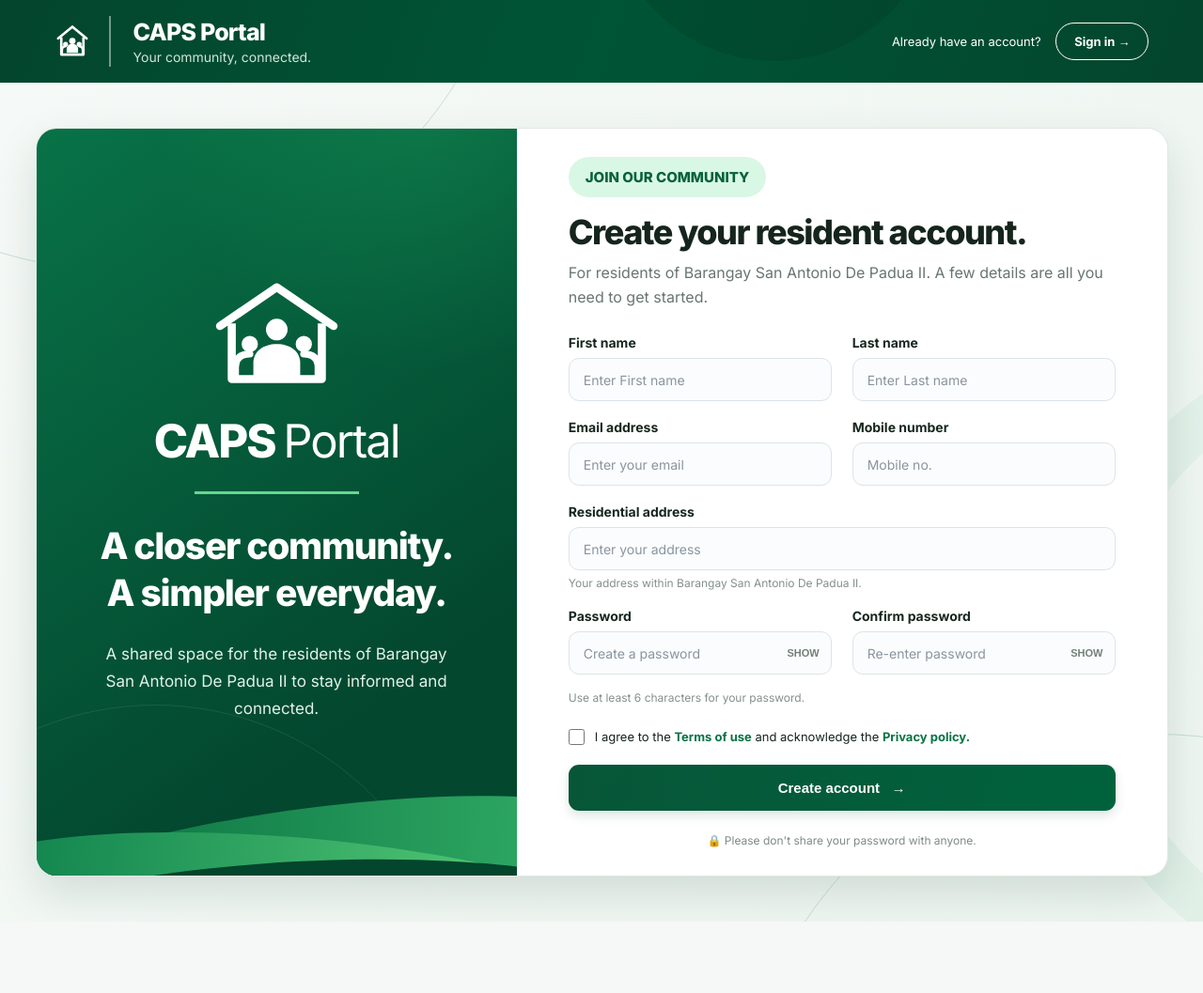
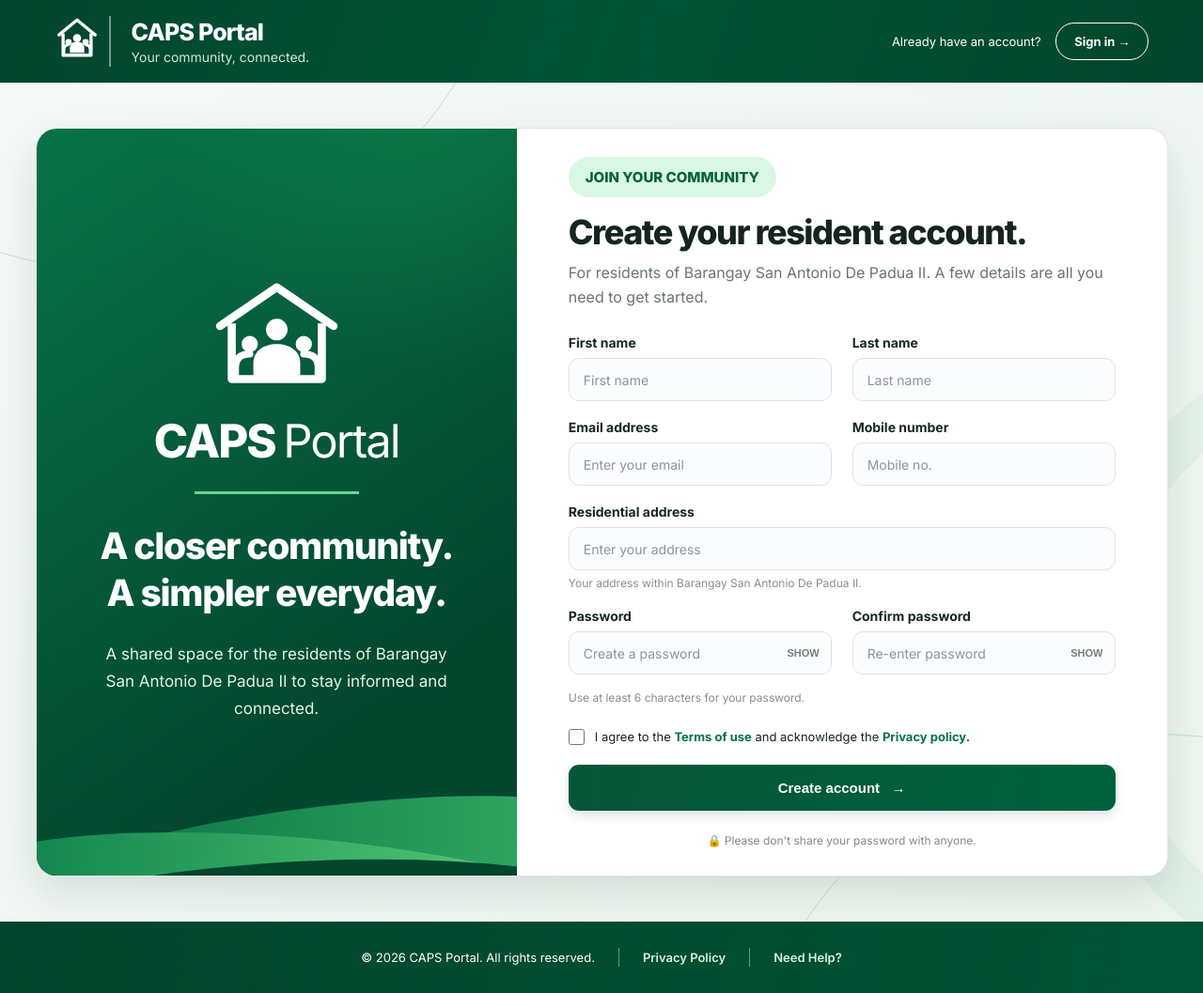
Before and after one commit to joetykespanticvt-png/CAPS, a plain HTML site: page register.html in a window 1280 px wide. Shown: the whole page at 94% size. Before the commit the page ends 981 px from the top, so only its background shows below. Drawn offline with Linux system fonts and the light colour scheme.

Commit message:
I CHANGED UI

```diff
--- a/register.html
+++ b/register.html
@@ -4,18 +4,18 @@
 <head>
 <meta charset="UTF-8">
 <meta name="viewport" content="width=device-width, initial-scale=1.0">
-<title>CAPS Portal | Registration</title>
+<title>CAPS Portal - Create Account</title>
 
 <style>
 @import url('https://fonts.googleapis.com/css2?family=Inter:wght@400;500;600;700;800&display=swap');
 
 :root {
     --green: #075c39;
-    --dark-green: #03452d;
+    --dark: #03452d;
     --accent: #25a96b;
-    --light-green: #dff7e9;
+    --light: #dff7e9;
     --text: #15251d;
-    --muted: #65746d;
+    --muted: #68766f;
     --border: #dce4e9;
 }
 
@@ -27,7 +27,7 @@
 
 body {
     font-family: 'Inter', sans-serif;
-    background: #f5f8f6;
+    background: #f3f8f5;
     color: var(--text);
 }
 
@@ -37,40 +37,23 @@ body {
     height: 88px;
     padding: 0 4.5%;
     display: flex;
+    align-items: center;
     justify-content: space-between;
-    align-items: center;
     background: linear-gradient(110deg, #03452d, #005536, #03452d);
     color: white;
-    position: relative;
-    overflow: hidden;
-}
-
-.header::after {
-    content: "";
-    position: absolute;
-    width: 350px;
-    height: 350px;
-    border-radius: 50%;
-    background: rgba(0,0,0,.09);
-    right: 22%;
-    top: -285px;
 }
 
 .brand {
     display: flex;
     align-items: center;
-    gap: 24px;
-    z-index: 1;
+    gap: 22px;
 }
 
 .logo {
     width: 60px;
     height: 54px;
-    display: flex;
-    align-items: center;
-    justify-content: center;
+    padding-right: 15px;
     border-right: 2px solid rgba(255,255,255,.45);
-    padding-right: 20px;
 }
 
 .logo svg {
@@ -86,13 +69,12 @@ body {
 
 .brand p {
     font-size: 14px;
+    color: #d0e7d9;
     margin-top: 3px;
-    color: #d0e7d9;
 }
 
 .login {
     font-size: 13px;
-    z-index: 1;
 }
 
 .login a {
@@ -104,12 +86,6 @@ body {
     padding: 11px 19px;
     margin-left: 12px;
     font-weight: 700;
-    transition: .2s;
-}
-
-.login a:hover {
-    background: white;
-    color: var(--green);
 }
 
 /* MAIN BACKGROUND */
@@ -125,64 +101,62 @@ body {
     background: linear-gradient(135deg, #f5f9f7, #edf5f0);
 }
 
-/* DECORATIVE CURVES */
-
 .curves {
     position: absolute;
     inset: 0;
+    pointer-events: none;
     overflow: hidden;
-    pointer-events: none;
 }
 
 .curve {
     position: absolute;
-    border: 1px solid rgba(6, 104, 62, .18);
+    border: 1px solid rgba(6,104,62,.18);
     border-radius: 50%;
 }
 
-.curve-1 {
+.curve.one {
     width: 850px;
     height: 850px;
     top: -650px;
     left: -300px;
 }
 
-.curve-2 {
+.curve.two {
     width: 900px;
     height: 900px;
     bottom: -700px;
     right: -400px;
 }
 
-.curve-3 {
+.curve.three {
     width: 700px;
     height: 700px;
     top: 30%;
     right: -550px;
-    border: 50px solid rgba(26, 153, 91, .06);
+    border: 50px solid rgba(26,153,91,.06);
 }
 
-/* REGISTRATION CARD */
+/* MAIN CARD */
 
 .card {
     width: 100%;
     max-width: 1205px;
     min-height: 715px;
     display: grid;
-    grid-template-columns: 0.85fr 1.15fr;
+    grid-template-columns: .85fr 1.15fr;
     background: white;
     border: 1px solid #e1e8e3;
     border-radius: 22px;
     overflow: hidden;
     position: relative;
     z-index: 2;
-    box-shadow: 0 18px 45px rgba(0, 54, 31, .13);
+    box-shadow: 0 18px 45px rgba(0,54,31,.13);
 }
 
 /* LEFT PANEL */
 
 .left-panel {
-    background: linear-gradient(145deg, #087247, #03472f 75%);
+    background: linear-gradient(145deg,#087247,#03472f 75%);
     padding: 60px 45px;
     display: flex;
     justify-content: center;
@@ -199,20 +173,9 @@ body {
     width: 600px;
     height: 600px;
     border-radius: 50%;
-    background: radial-gradient(circle, rgba(36,185,102,.23), transparent 68%);
+    background: radial-gradient(circle,rgba(36,185,102,.23),transparent 68%);
     top: -330px;
     right: -200px;
-}
-
-.left-panel::after {
-    content: "";
-    position: absolute;
-    width: 650px;
-    height: 650px;
-    border: 1px solid rgba(255,255,255,.09);
-    border-radius: 50%;
-    bottom: -470px;
-    left: -200px;
 }
 
 .left-content {
@@ -220,8 +183,6 @@ body {
     position: relative;
     z-index: 2;
 }
-
-/* COMMUNITY LOGO */
 
 .community-logo {
     margin-bottom: 20px;
@@ -266,7 +227,7 @@ body {
     margin: auto;
 }
 
-/* GREEN WAVES */
+/* DECORATIVE WAVES */
 
 .wave-container {
     position: absolute;
@@ -288,13 +249,13 @@ body {
 
 .wave-1 {
     bottom: -100px;
-    background: linear-gradient(100deg, #006139, #38b76b);
+    background: linear-gradient(100deg,#006139,#38b76b);
     transform: rotate(-8deg);
 }
 
 .wave-2 {
     bottom: -130px;
-    background: linear-gradient(90deg, #087b49, #66dc80);
+    background: linear-gradient(90deg,#087b49,#66dc80);
     transform: rotate(5deg);
 }
 
@@ -340,7 +301,7 @@ body {
     margin-bottom: 27px;
 }
 
-/* FORM GRID */
+/* REGISTRATION FORM */
 
 .form-grid {
     display: grid;
@@ -445,12 +406,12 @@ body {
     font-weight: 700;
 }
 
-/* CREATE BUTTON */
+/* BUTTON */
 
 .create-btn {
     width: 100%;
     height: 49px;
-    background: linear-gradient(100deg, #075638, #00623d);
+    background: linear-gradient(100deg,#075638,#00623d);
     color: white;
     border: none;
     border-radius: 11px;
@@ -477,7 +438,7 @@ body {
 
 .footer {
     min-height: 76px;
-    background: linear-gradient(100deg, #03452d, #005436);
+    background: linear-gradient(100deg,#03452d,#005436);
     color: white;
     display: flex;
     align-items: center;
@@ -493,144 +454,140 @@ body {
     font-weight: 600;
 }
 
-.footer a:hover {
-    color: white;
-}
-
 .footer-divider {
     height: 20px;
     width: 1px;
     background: rgba(255,255,255,.4);
 }
 
-/* RESPONSIVE DESIGN */
+/* RESPONSIVE */
 
-@media(max-width: 1000px) {
+@media(max-width:1000px) {
     .card {
-        grid-template-columns: .8fr 1.2fr;
+        grid-template-columns:.8fr 1.2fr;
     }
 
     .right-panel {
-        padding: 35px;
+        padding:35px;
     }
 
     .left-panel {
-        padding: 35px 25px;
+        padding:35px 25px;
     }
 
     .portal-title {
-        font-size: 38px;
+        font-size:38px;
     }
 
     .left-panel h1 {
-        font-size: 31px;
+        font-size:31px;
     }
 
     .right-panel h2 {
-        font-size: 29px;
+        font-size:29px;
     }
 }
 
-@media(max-width: 750px) {
+@media(max-width:750px) {
     .main {
-        padding: 25px 15px;
+        padding:25px 15px;
     }
 
     .card {
-        max-width: 550px;
-        grid-template-columns: 1fr;
+        max-width:550px;
+        grid-template-columns:1fr;
     }
 
     .left-panel {
-        min-height: 400px;
-        padding: 45px 25px;
+        min-height:400px;
+        padding:45px 25px;
     }
 
     .right-panel {
-        padding: 40px 30px;
+        padding:40px 30px;
     }
 
     .left-panel h1 {
-        font-size: 32px;
+        font-size:32px;
     }
 
     .right-panel h2 {
-        font-size: 28px;
+        font-size:28px;
     }
 }
 
-@media(max-width: 480px) {
+@media(max-width:480px) {
     .header {
-        height: 75px;
-        padding: 0 15px;
+        height:75px;
+        padding:0 15px;
     }
 
     .logo {
-        display: none;
+        display:none;
     }
 
     .brand h2 {
-        font-size: 19px;
+        font-size:19px;
     }
 
     .brand p {
-        font-size: 10px;
+        font-size:10px;
     }
 
     .login {
-        font-size: 10px;
+        font-size:10px;
     }
 
     .login a {
-        padding: 8px 10px;
-        margin-left: 3px;
+        padding:8px 10px;
+        margin-left:3px;
     }
 
     .left-panel {
-        min-height: 350px;
+        min-height:350px;
     }
 
     .portal-title {
-        font-size: 35px;
+        font-size:35px;
     }
 
     .community-logo svg {
-        width: 100px;
-        height: 80px;
+        width:100px;
+        height:80px;
     }
 
     .left-panel h1 {
-        font-size: 27px;
+        font-size:27px;
     }
 
     .left-description {
-        font-size: 14px;
+        font-size:14px;
     }
 
     .right-panel {
-        padding: 30px 20px;
+        padding:30px 20px;
     }
 
     .right-panel h2 {
-        font-size: 24px;
+        font-size:24px;
     }
 
     .subtitle {
-        font-size: 13px;
+        font-size:13px;
     }
 
     .form-grid {
-        grid-template-columns: 1fr;
+        grid-template-columns:1fr;
     }
 
     .form-group.full {
-        grid-column: span 1;
+        grid-column:span 1;
     }
 
     .footer {
-        flex-wrap: wrap;
-        gap: 12px;
-        font-size: 11px;
+        flex-wrap:wrap;
+        gap:12px;
+        font-size:11px;
     }
 }
 </style>
@@ -645,7 +602,6 @@ body {
     <div class="brand">
 
         <div class="logo">
-            <!-- Community SVG logo -->
             <svg viewBox="0 0 100 100" fill="none"
                  xmlns="http://www.w3.org/2000/svg">
                 <path d="M10 42 L50 9 L90 42"
@@ -684,66 +640,46 @@ body {
 </header>
 
 
-<!-- MAIN CONTENT -->
+<!-- MAIN -->
 
 <main class="main">
 
-    <!-- BACKGROUND CURVES -->
     <div class="curves">
-        <div class="curve curve-1"></div>
-        <div class="curve curve-2"></div>
-        <div class="curve curve-3"></div>
+        <div class="curve one"></div>
+        <div class="curve two"></div>
+        <div class="curve three"></div>
     </div>
 
     <section class="card">
 
-        <!-- LEFT BRANDING PANEL -->
+        <!-- LEFT PANEL -->
 
         <div class="left-panel">
 
             <div class="left-content">
 
                 <div class="community-logo">
-
-                    <svg viewBox="0 0 150 120"
-                         fill="none"
+                    <svg viewBox="0 0 150 120" fill="none"
                          xmlns="http://www.w3.org/2000/svg">
-
                         <path d="M12 48 L75 5 L138 48"
-                              stroke="white"
-                              stroke-width="9"
+                              stroke="white" stroke-width="9"
                               stroke-linecap="round"
                               stroke-linejoin="round"/>
-
                         <path d="M25 45 V107 H125 V45"
-                              stroke="white"
-                              stroke-width="9"
+                              stroke="white" stroke-width="9"
                               stroke-linejoin="round"/>
-
-                        <circle cx="75" cy="52" r="12"
-                                fill="white"/>
-
-                        <circle cx="45" cy="68" r="9"
-                                fill="white"/>
-
-                        <circle cx="105" cy="68" r="9"
-                                fill="white"/>
-
+                        <circle cx="75" cy="52" r="12" fill="white"/>
+                        <circle cx="45" cy="68" r="9" fill="white"/>
+                        <circle cx="105" cy="68" r="9" fill="white"/>
                         <path d="M49 104 V89 C49 76 60 68 75 68 C90 68 101 76 101 89 V104"
                               fill="white"/>
-
                         <path d="M29 104 V94 C29 84 35 79 45 79"
-                              stroke="white"
-                              stroke-width="8"
+                              stroke="white" stroke-width="8"
                               stroke-linecap="round"/>
-
                         <path d="M121 104 V94 C121 84 115 79 105 79"
-                              stroke="white"
-                              stroke-width="8"
+                              stroke="white" stroke-width="8"
                               stroke-linecap="round"/>
-
                     </svg>
-
                 </div>
 
                 <div class="portal-title">
@@ -766,8 +702,6 @@ body {
 
             </div>
 
-            <!-- DECORATIVE WAVES -->
-
             <div class="wave-container">
                 <div class="wave wave-1"></div>
                 <div class="wave wave-2"></div>
@@ -777,12 +711,12 @@ body {
         </div>
 
 
-        <!-- RIGHT REGISTRATION PANEL -->
+        <!-- RIGHT PANEL -->
 
         <div class="right-panel">
 
             <div class="badge">
-                JOIN OUR COMMUNITY
+                JOIN YOUR COMMUNITY
             </div>
 
             <h2>Create your resident account.</h2>
@@ -792,57 +726,38 @@ body {
                 A few details are all you need to get started.
             </p>
 
-
-            <!-- REGISTRATION FORM -->
-
             <form id="registerForm">
 
                 <div class="form-grid">
 
                     <div class="form-group">
                         <label for="firstName">First name</label>
-                        <input
-                            type="text"
-                            id="firstName"
-                            placeholder="Enter First name"
-                            required>
+                        <input type="text" id="firstName"
+                               placeholder="First name" required>
                     </div>
 
                     <div class="form-group">
                         <label for="lastName">Last name</label>
-                        <input
-                            type="text"
-                            id="lastName"
-                            placeholder="Enter Last name"
-                            required>
+                        <input type="text" id="lastName"
+                               placeholder="Last name" required>
                     </div>
 
                     <div class="form-group">
                         <label for="email">Email address</label>
-                        <input
-                            type="email"
-                            id="email"
-                            placeholder="Enter your email"
-                            required>
+                        <input type="email" id="email"
+                               placeholder="Enter your email" required>
                     </div>
 
                     <div class="form-group">
                         <label for="mobile">Mobile number</label>
-                        <input
-                            type="tel"
-                            id="mobile"
-                            placeholder="Mobile no."
-                            required>
+                        <input type="tel" id="mobile"
+                               placeholder="Mobile no." required>
                     </div>
 
                     <div class="form-group full">
                         <label for="address">Residential address</label>
-                        <input
-                            type="text"
-                            id="address"
-                            placeholder="Enter your address"
-                            required>
-
+                        <input type="text" id="address"
+                               placeholder="Enter your address" required>
                         <span class="hint">
                             Your address within Barangay San Antonio De Padua II.
                         </span>
@@ -850,40 +765,24 @@ body {
 
                     <div class="form-group">
                         <label for="password">Password</label>
-
                         <div class="password-box">
-                            <input
-                                type="password"
-                                id="password"
-                                placeholder="Create a password"
-                                minlength="6"
-                                required>
-
-                            <button
-                                type="button"
-                                class="eye-button"
-                                onclick="togglePassword('password', this)">
+                            <input type="password" id="password"
+                                   placeholder="Create a password"
+                                   minlength="6" required>
+                            <button type="button" class="eye-button"
+                                onclick="togglePassword('password',this)">
                                 SHOW
                             </button>
                         </div>
                     </div>
 
                     <div class="form-group">
-                        <label for="confirmPassword">
-                            Confirm password
-                        </label>
-
+                        <label for="confirmPassword">Confirm password</label>
                         <div class="password-box">
-                            <input
-                                type="password"
-                                id="confirmPassword"
-                                placeholder="Re-enter password"
-                                required>
-
-                            <button
-                                type="button"
-                                class="eye-button"
-                                onclick="togglePassword('confirmPassword', this)">
+                            <input type="password" id="confirmPassword"
+                                   placeholder="Re-enter password" required>
+                            <button type="button" class="eye-button"
+                                onclick="togglePassword('confirmPassword',this)">
                                 SHOW
                             </button>
                         </div>
@@ -897,27 +796,15 @@ body {
 
                 </div>
 
-
-                <!-- TERMS AND CONDITIONS -->
-
                 <div class="terms">
-
-                    <input
-                        type="checkbox"
-                        id="agree"
-                        required>
-
+                    <input type="checkbox" id="agree" required>
                     <label for="agree">
                         I agree to the
                         <a href="terms.html">Terms of use</a>
                         and acknowledge the
                         <a href="privacy.html">Privacy policy.</a>
                     </label>
-
                 </div>
-
-
-                <!-- SUBMIT BUTTON -->
 
                 <button type="submit" class="create-btn">
                     Create account &nbsp; →
@@ -938,34 +825,43 @@ body {
 
 <!-- FOOTER -->
 
+<footer class="footer">
+
+    <span>© 2026 CAPS Portal. All rights reserved.</span>
+
+    <span class="footer-divider"></span>
+
+    <a href="privacy.html">Privacy Policy</a>
+
+    <span class="footer-divider"></span>
+
+    <a href="help.html">Need Help?</a>
+
+</footer>
 
 
 <!-- JAVASCRIPT -->
 
 <script>
 
-// SHOW / HIDE PASSWORD
+// PASSWORD VISIBILITY
 
 function togglePassword(id, button) {
 
     const input = document.getElementById(id);
 
     if (input.type === "password") {
-
         input.type = "text";
         button.textContent = "HIDE";
-
     } else {
-
         input.type = "password";
         button.textContent = "SHOW";
-
     }
 
 }
 
 
-// REGISTRATION FORM VALIDATION
+// REGISTRATION VALIDATION
 
 document.getElementById("registerForm")
 .addEventListener("submit", function(event) {
@@ -979,24 +875,18 @@ document.getElementById("registerForm")
         document.getElementById("confirmPassword").value;
 
     if (password.length < 6) {
-
         alert("Password must contain at least 6 characters.");
         return;
-
     }
 
     if (password !== confirmPassword) {
-
         alert("Passwords do not match. Please try again.");
         return;
-
     }
 
     alert("Registration form completed successfully!");
 
-    // Backend registration and database integration
-    // will be added here.
-
+    // Connect your existing backend/database registration here.
 });
 
 </script>
```
